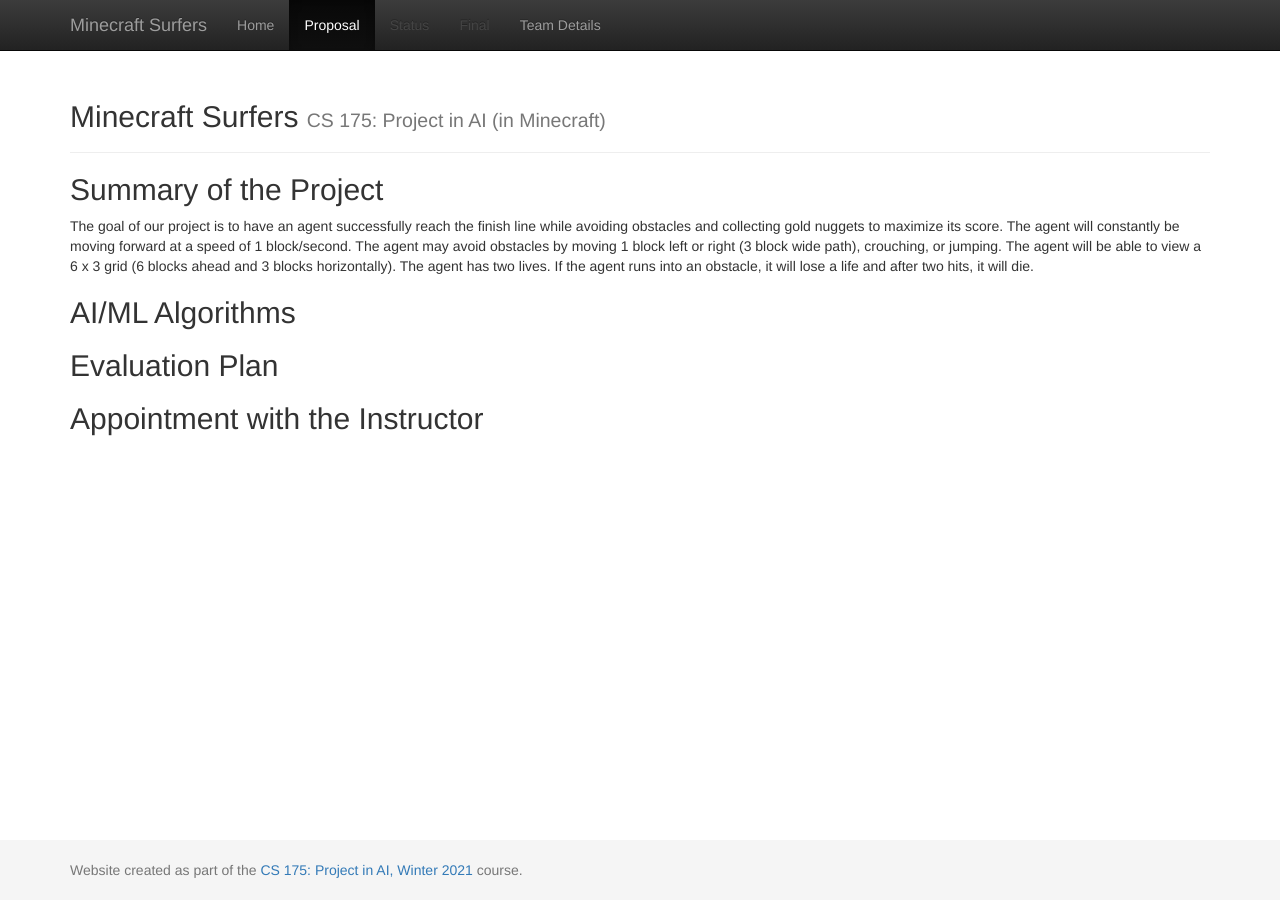
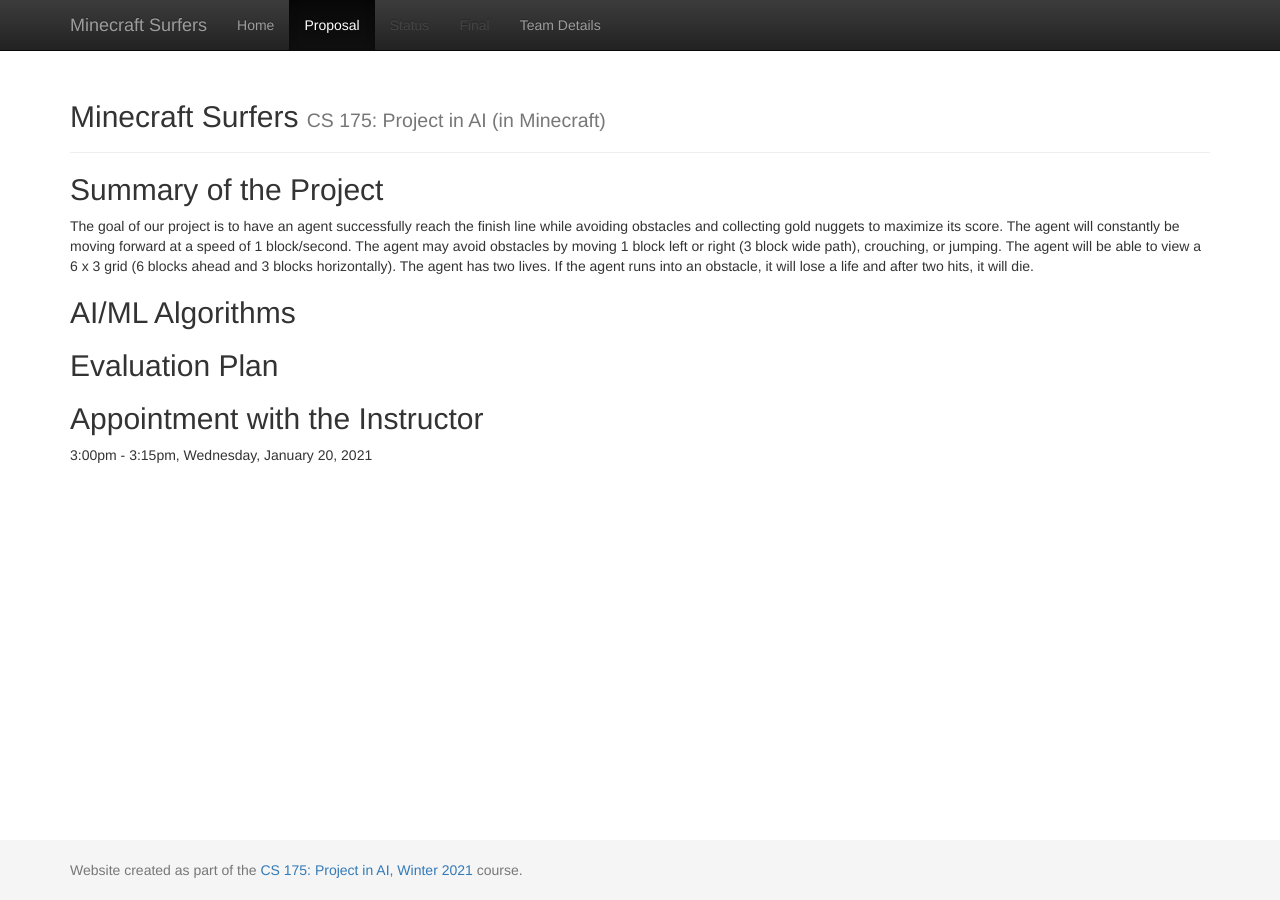
Before and after one commit to SahilRailkar/group-19, a Jekyll site: the page built from docs/proposal.md, in a window 1280 px wide. Built offline with Jekyll 4.4.1, drawn with Linux system fonts in a browser that asks for light colours.

Commit message:
Added Appointment with the Instructor

```diff
--- a/docs/proposal.md
+++ b/docs/proposal.md
@@ -13,3 +13,4 @@
 
 
 ## Appointment with the Instructor
+3:00pm - 3:15pm, Wednesday, January 20, 2021
```
